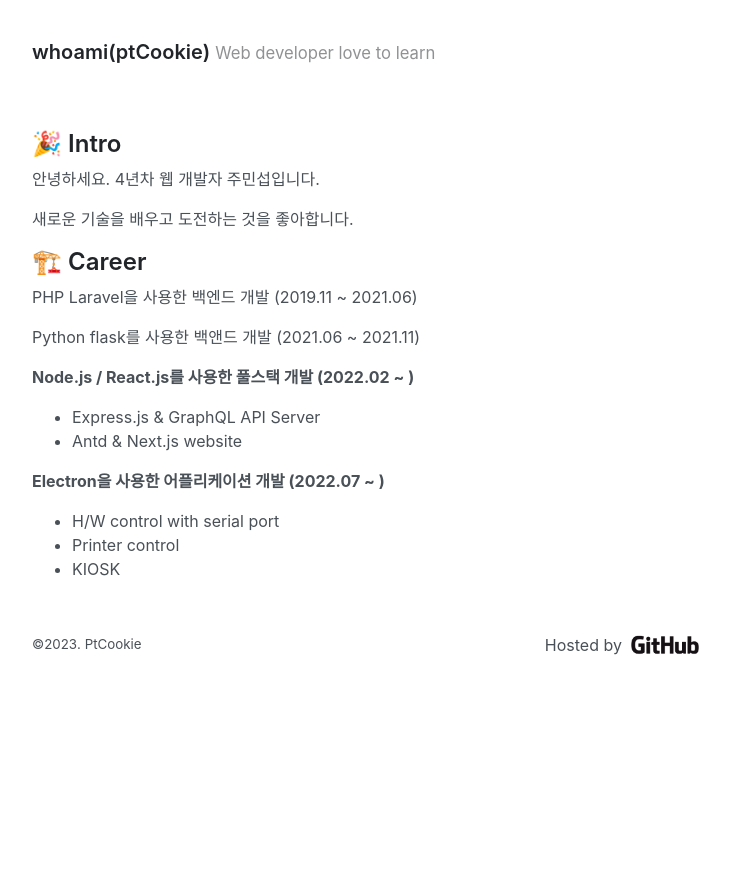
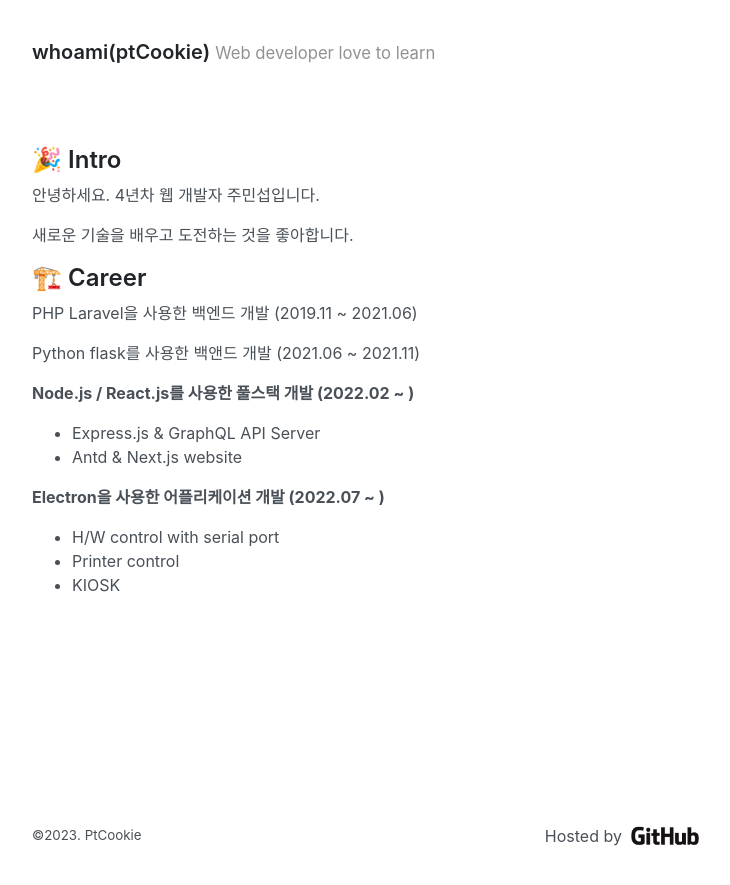
Before and after one commit to PtCookie/ptcookie.github.io, a Jekyll site: the page built from index.md, in a window 1280 px wide. Shown: the top 885 px of the page, without its empty margins (272-1002 px from the left). Built offline with Jekyll 4.4.1, drawn with Linux system fonts in a browser that asks for light colours; emoji names are drawn with the system emoji font.

Commit message:
feat(style): Stick footer
Make main to grow.
Stick footer to bottom of view.

```diff
--- a/_sass/_layout.scss
+++ b/_sass/_layout.scss
@@ -4,10 +4,17 @@
 
 .container {
   max-width: 45rem;
+  min-height: 100vh;
   padding-left: var(--spacer-2);
   padding-right: var(--spacer-2);
   margin-left:  auto;
   margin-right: auto;
+  display: flex;
+  flex-direction: column;
+}
+
+main {
+  flex-grow: 1;
 }
 
 footer {
```
